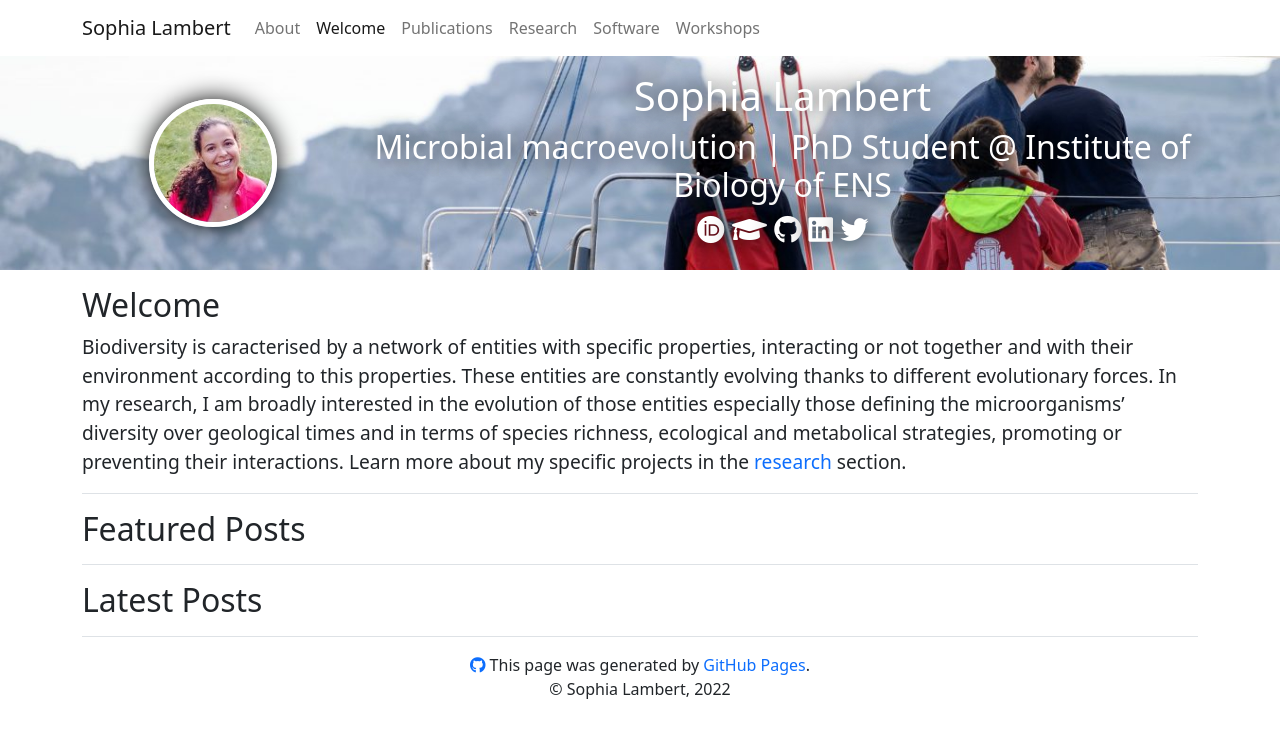
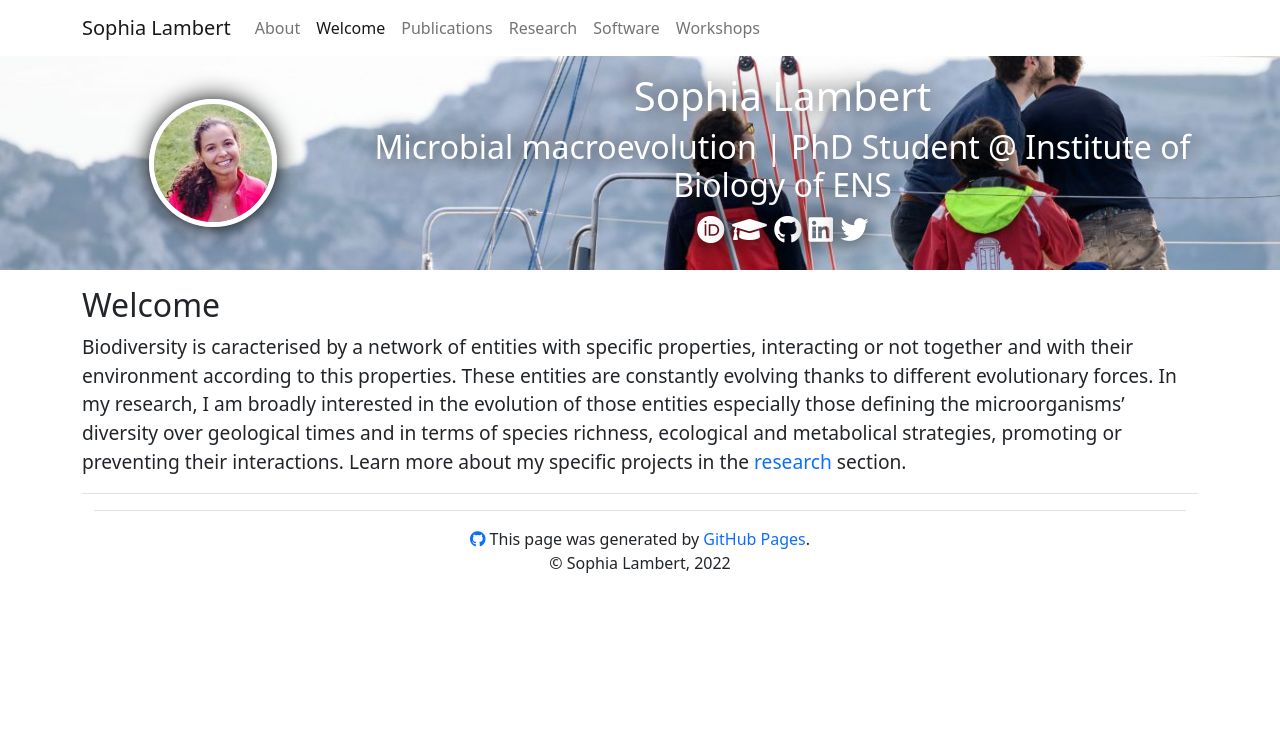
Before and after one commit to sophia-lambert/sophia-lambert.github.io, a Jekyll site: the page built from index.md, in a window 1280 px wide. Shown: the top 738 px of the page. Built offline with Jekyll 4.4.1, drawn with Linux system fonts in a browser that asks for light colours.

Commit message:
Update home.html

```diff
--- a/_layouts/home.html
+++ b/_layouts/home.html
@@ -29,28 +29,3 @@ layout: default
 <div class="intro border-bottom mb-3">
   {{ content }}
 </div>
-
-<div class="border-bottom mb-3">
-<h2>Featured Posts</h2>
-<ul class="post-list">
-{%- assign counter = 0 -%}
-{%- for post in site.posts -%}
-  {%- if post.pin -%}
-    {% include post_list_item.html %}
-  {%- endif -%}
-{%- endfor -%}
-</ul>
-</div>
-
-<div>
-<h2>Latest Posts</h2>
-<ul class="post-list">
-{%- assign counter = 0 -%}
-{%- for post in site.posts -%}
-  {% include post_list_item.html %}
-  {%- assign counter = counter | plus: 1 -%}
-  {%- if counter >= page.num_posts -%}{%- break -%}{%- endif -%}
-{%- endfor -%}
-</ul>
-</div>
-</div>
```
